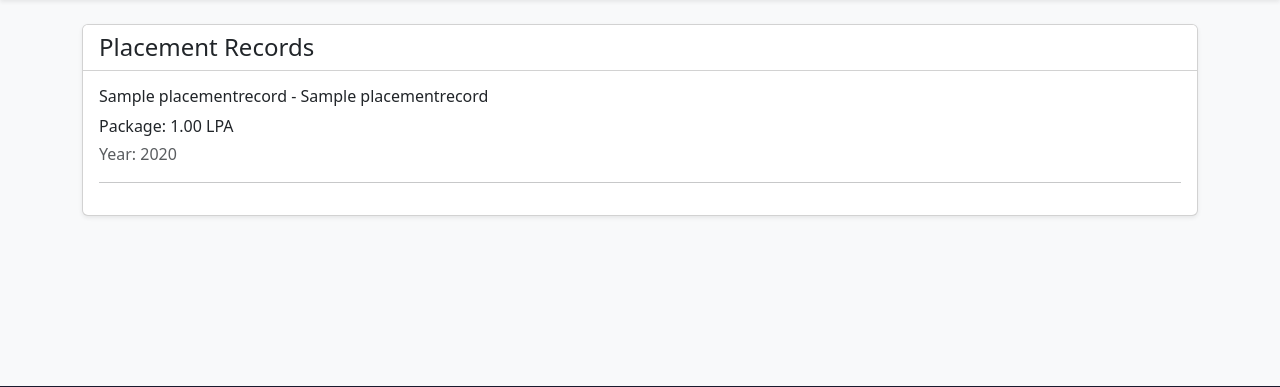
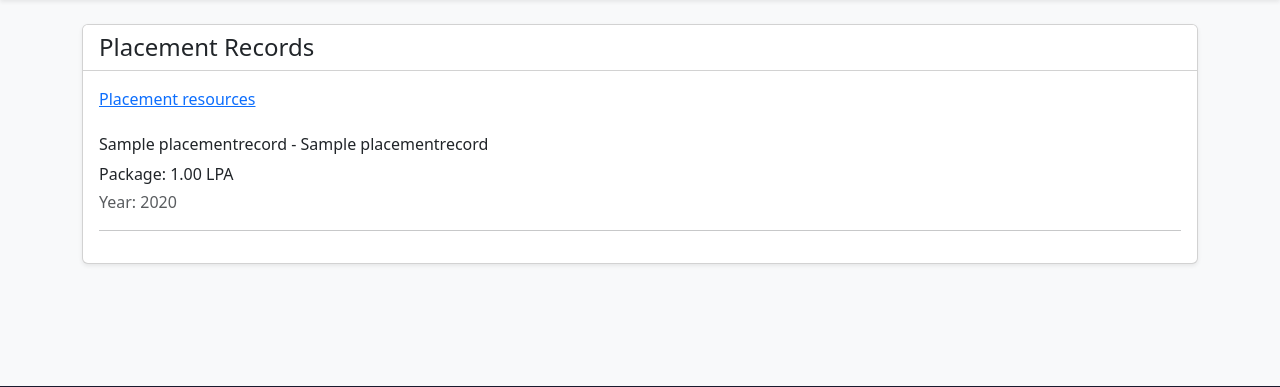
Before and after one commit to opsrijan/dept-website, a Django app: page /placements/ in a window 1280 px wide. Shown: the part 80-467 px from the top of the page. Run offline with Django 5.2, Linux system fonts and the light colour scheme; tables that the repository leaves empty hold one stand-in row (values such as "Sample post").

Commit message:
placement and intern page done.

```diff
--- a/templates/internships/index.html
+++ b/templates/internships/index.html
@@ -6,6 +6,9 @@
 <div class="card shadow-sm">
     <div class="card-header bg-white"><h2 class="h4 mb-0">Internship Opportunities</h2></div>
     <div class="card-body">
+        <p class="mb-4">
+            <a href="https://iitgoffice-my.sharepoint.com/:f:/g/personal/tensor_dsai_iitg_ac_in/IgBWpY-6rBdxTKFVgUrSWkuvASKpfN9P5zUIiB7hc17foMg?e=fCclxd" target="_blank" rel="noopener noreferrer">Internship resources</a>
+        </p>
         {% for internship in internships %}
             <h3 class="h6">{{ internship.company_name }} - {{ internship.role }}</h3>
             <p class="mb-1">Stipend: {{ internship.stipend|default:"Not specified" }}</p>
@@ -13,7 +16,7 @@
             <p class="text-muted">{{ internship.description }}</p>
             <hr>
         {% empty %}
-            <p class="text-muted mb-0">No internship opportunities available.</p>
+            <!-- <p class="text-muted mb-0">No internship opportunities available.</p> -->
         {% endfor %}
     </div>
 </div>
--- a/templates/placements/index.html
+++ b/templates/placements/index.html
@@ -6,13 +6,16 @@
 <div class="card shadow-sm">
     <div class="card-header bg-white"><h2 class="h4 mb-0">Placement Records</h2></div>
     <div class="card-body">
+        <p class="mb-4">
+            <a href="https://iitgoffice-my.sharepoint.com/:f:/g/personal/tensor_dsai_iitg_ac_in/IgCUPqHulvdSSoBMJKuLtYLSAa9xg-dqAm8SJxnauZqQHD0?e=fa8mAD" target="_blank" rel="noopener noreferrer">Placement resources</a>
+        </p>
         {% for placement in placements %}
             <h3 class="h6">{{ placement.student_name }} - {{ placement.company_name }}</h3>
             <p class="mb-1">Package: {{ placement.package_lpa }} LPA</p>
             <p class="text-muted">Year: {{ placement.year }}</p>
             <hr>
         {% empty %}
-            <p class="text-muted mb-0">No placement records found.</p>
+            <!-- <p class="text-muted mb-0">No placement records found.</p> -->
         {% endfor %}
     </div>
 </div>
```
